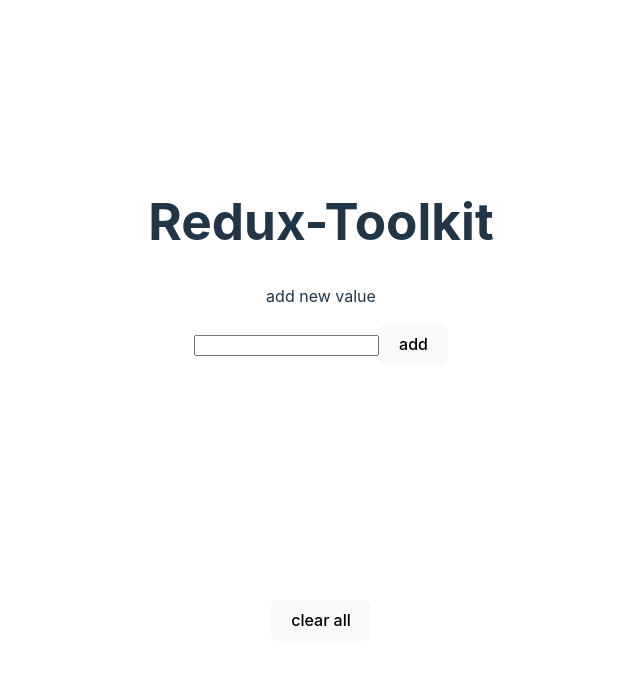
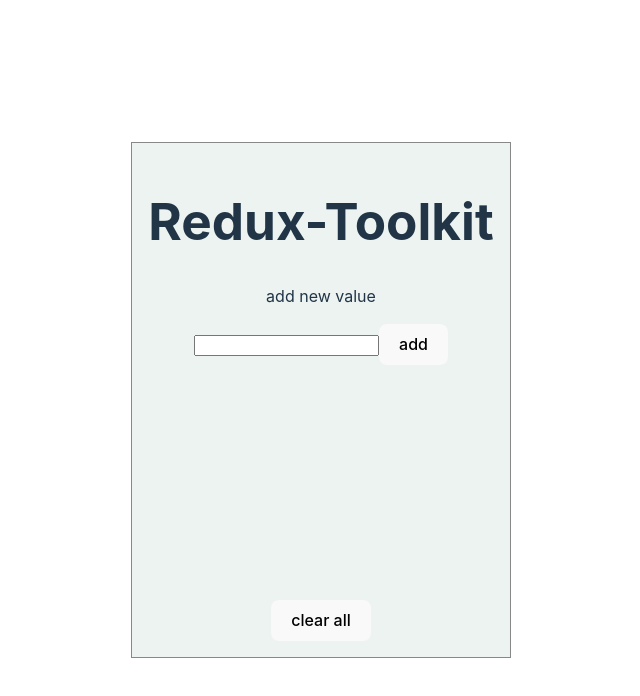
Before and after one commit to danielu96/Redux-Toolkit, a React (Vite) app: page / in a window 1280 px wide. Shown: the top 696 px of the page, without its empty margins (319-959 px from the left). Built offline with nearby package versions, Linux system fonts and the light colour scheme.

Commit message:
class App and singleItem added

```diff
--- a/src/App.css
+++ b/src/App.css
@@ -4,7 +4,12 @@
   padding: 2rem;
   text-align: center;
 }
+.App{
+  background-color: rgb(236, 243, 241);
+  padding: 1rem;
+  border:solid 1px #888;
 
+}
 .logo {
   height: 6em;
   padding: 1.5em;
@@ -112,3 +117,15 @@
   /* background-color: aqua; */
   font-weight: bold;
 }
+.singleItem{
+  width:400px;
+  display:flex;
+  justify-content: space-between;
+  background:lightGray;
+  margin:5px;
+  border-radius: 5px;
+  padding: 5px 5px 5px 5px;
+}
+.singleItem:hover{
+  background-color: #697d7d;
+}
```
